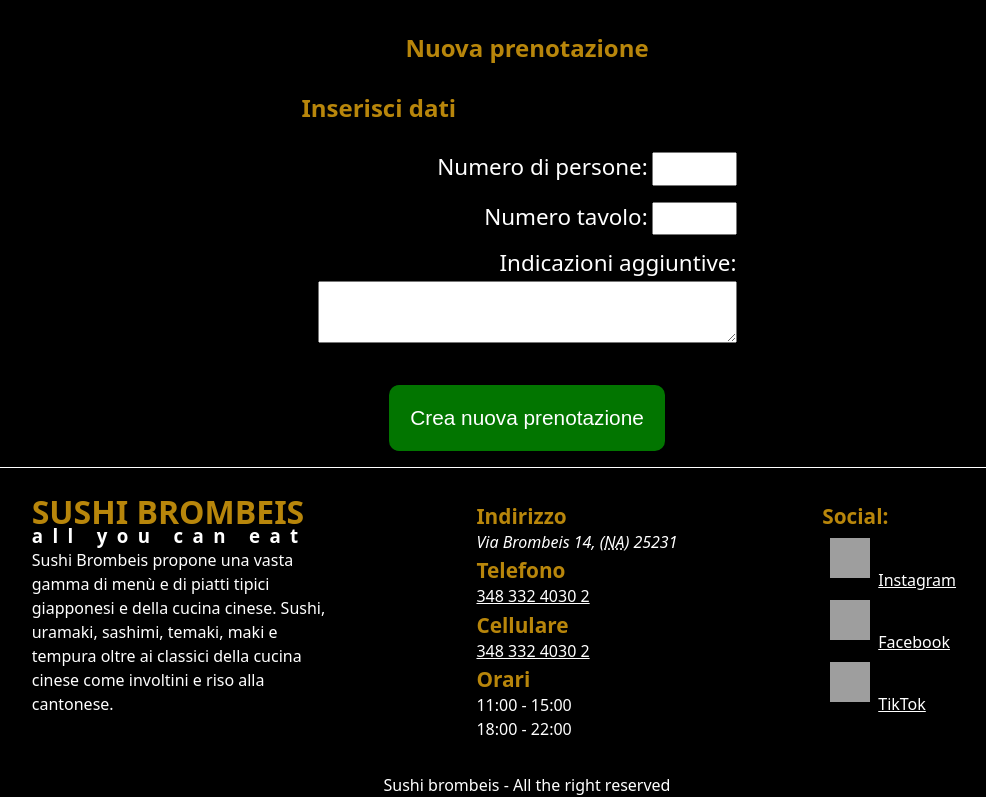
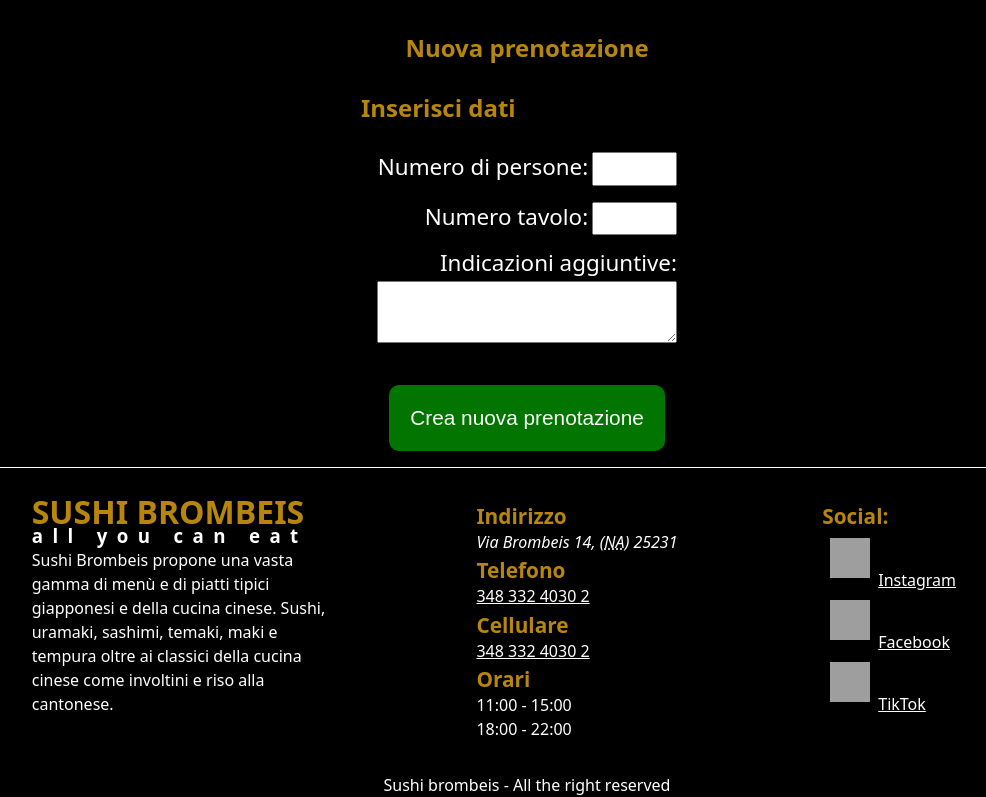
Before and after one commit to Barutta02/TecWeb, a PHP site: page /NuovaPrenotazione.php in a window 1280 px wide. Shown: the part 148-945 px from the top of the page, without its empty margins (113-1099 px from the left). Run offline with PHP 8.4, Linux system fonts and the light colour scheme; the visitor is signed in with stand-in values (Sample User, id 1); data that the repository does not hold is empty; grey boxes are pictures that could not be loaded.

Commit message:
prenotazione ricordata e textarea impostata

```diff
--- a/Home/style.css
+++ b/Home/style.css
@@ -564,6 +564,7 @@ label[for="indicazioniAggiuntive"]{
 
 textarea{
     margin-top: .4em;
+    max-width: 300px;
     box-sizing: border-box;
 }
 /*******************HOME************************/
```
